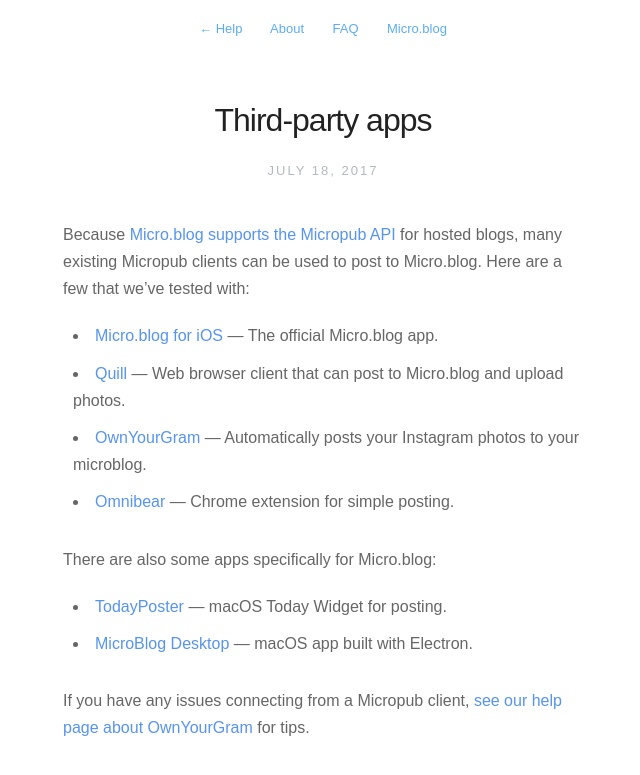
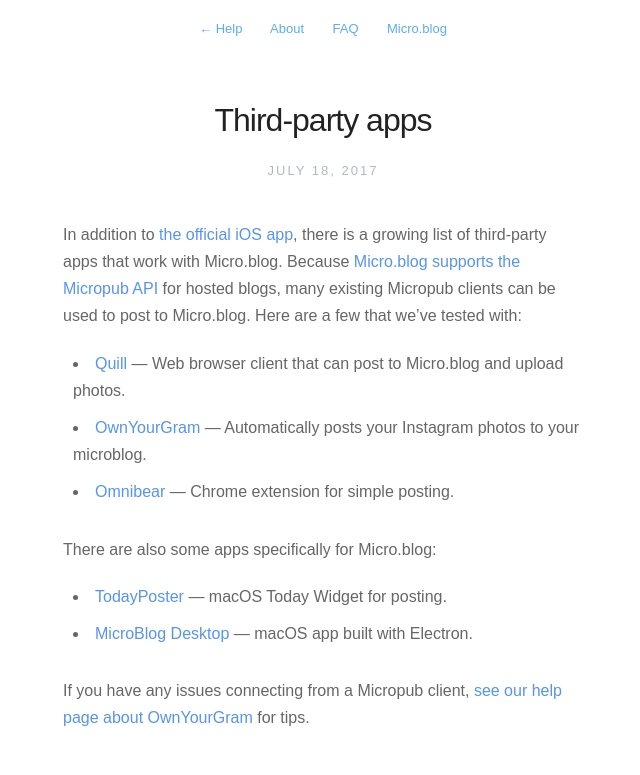
Before and after one commit to microdotblog/help.micro.blog, a Jekyll site: the page built from _posts/2017-07-18-micropub-clients.markdown, in a window 1280 px wide. Shown: the top 775 px of the page, without its empty margins (317-957 px from the left). Built offline with Jekyll 4.4.1, drawn with Linux system fonts in a browser that asks for light colours; nearby versions of some CDN libraries.

Commit message:
Fixed iOS link to remove from third-party list.

```diff
--- a/_posts/2017-07-18-micropub-clients.markdown
+++ b/_posts/2017-07-18-micropub-clients.markdown
@@ -4,9 +4,8 @@
 description: Posting with Micropub API clients.
 ---
 
-Because [Micro.blog supports the Micropub API](http://help.micro.blog/2017/api-posting/) for hosted blogs, many existing Micropub clients can be used to post to Micro.blog. Here are a few that we've tested with:
+In addition to [the official iOS app](https://itunes.apple.com/us/app/micro-blog/id1253201335?ls=1&mt=8), there is a growing list of third-party apps that work with Micro.blog. Because [Micro.blog supports the Micropub API](http://help.micro.blog/2017/api-posting/) for hosted blogs, many existing Micropub clients can be used to post to Micro.blog. Here are a few that we've tested with:
 
-* [Micro.blog for iOS](https://itunes.apple.com/us/app/micro-blog/id1253201335?ls=1&mt=8) — The official Micro.blog app.
 * [Quill](https://quill.p3k.io/) — Web browser client that can post to Micro.blog and upload photos.
 * [OwnYourGram](http://ownyourgram.com/) — Automatically posts your Instagram photos to your microblog.
 * [Omnibear](https://chrome.google.com/webstore/detail/omnibear/cjieakdeocmiimmphkfhdfbihhncoocn) — Chrome extension for simple posting.
```
